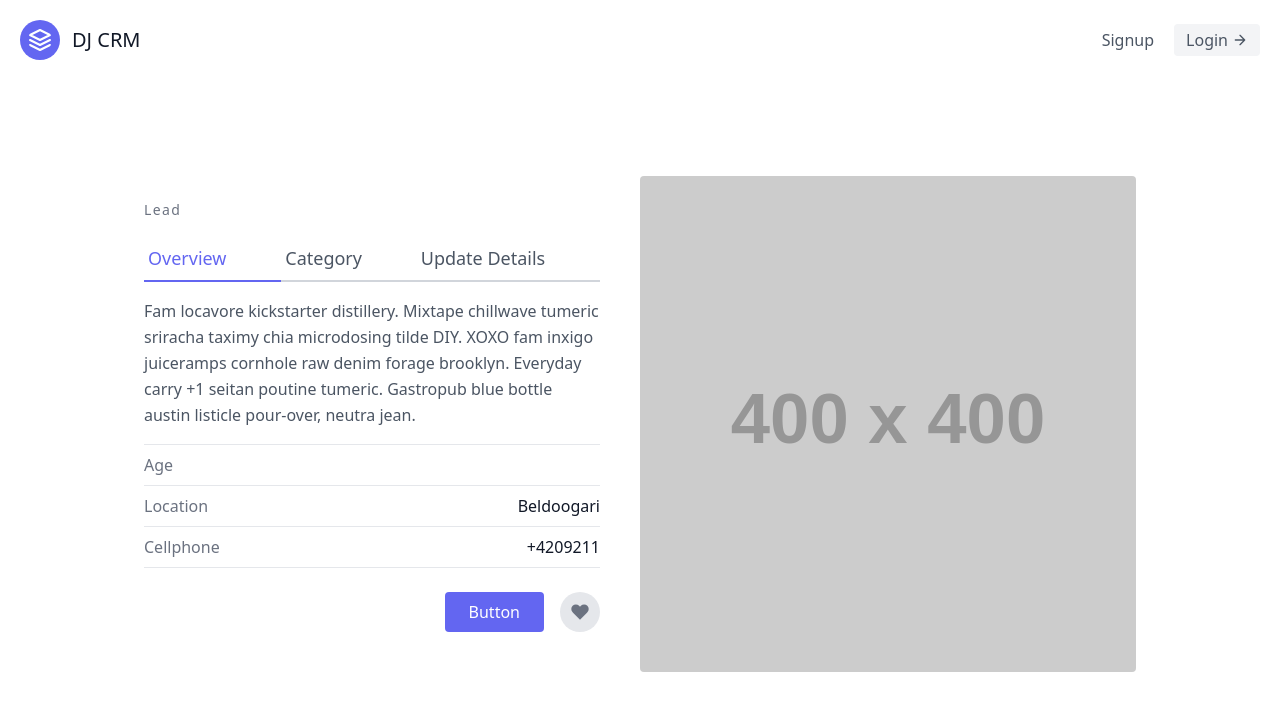
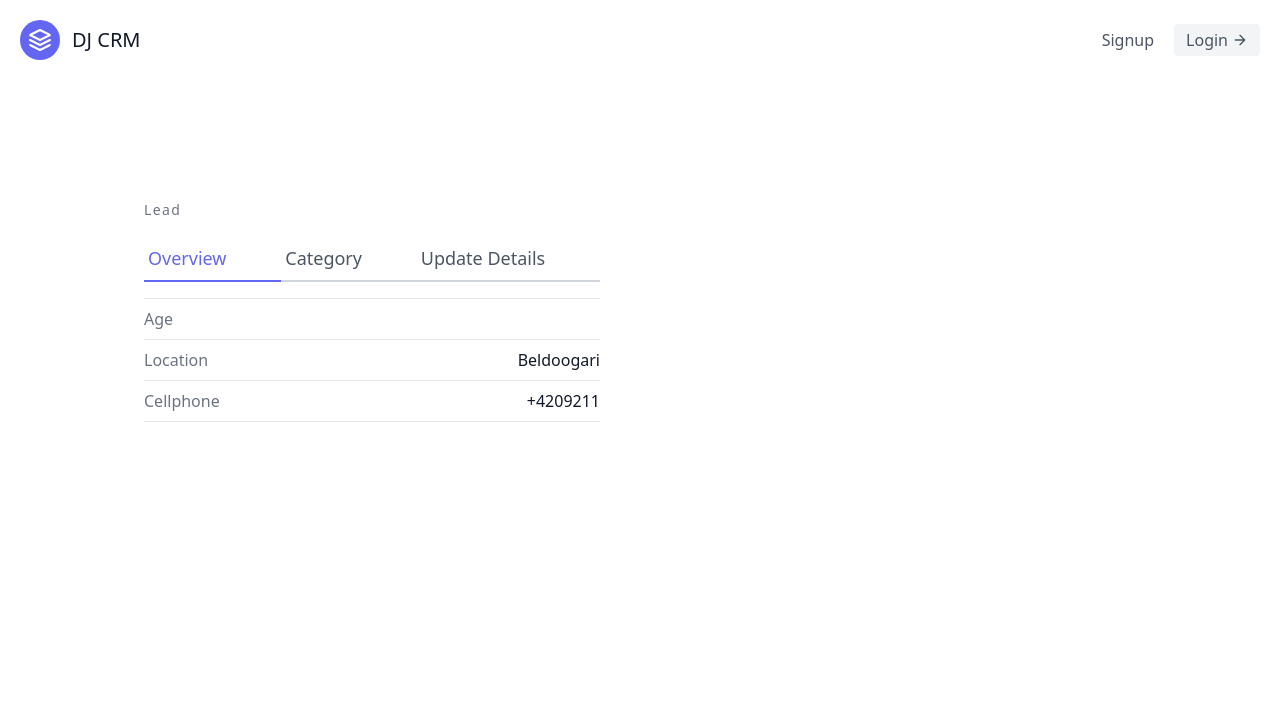
Before and after one commit to mauryahdx/DjanCRM, a Django app: template leads/templates/leads/lead_detail.html in a window 1280 px wide. Shown: the top 711 px of the page. Run offline with Django 3.2, Linux system fonts and the light colour scheme; the template is opened without the code that fills it, so the values that code supplies are empty; grey boxes labelled with a size stand in for pictures from a placeholder-image service; some libraries are stand-ins or nearby versions.

Commit message:
changed some html files of lead update,detail and category update

```diff
--- a/leads/templates/leads/lead_category_update.html
+++ b/leads/templates/leads/lead_category_update.html
@@ -3,7 +3,7 @@
 {% load tailwind_filters %}
 {% block content %}
 
-<section class="text-gray-600 body-font overflow-hidden">
+<section class="text-gray-600 body-font overflow-hidden ">
   <div class="container px-5 py-24 mx-auto">
     <div class="lg:w-4/5 mx-auto flex flex-wrap">
       <div class="lg:w-1/2 w-full lg:pr-10 lg:py-6 mb-6 lg:mb-0">
@@ -26,7 +26,7 @@
 
 
       </div>
-      <img alt="ecommerce" class="lg:w-1/2 w-full lg:h-auto h-64 object-cover object-center rounded" src="https://dummyimage.com/400x400">
+
     </div>
   </div>
 </section>
--- a/leads/templates/leads/lead_detail.html
+++ b/leads/templates/leads/lead_detail.html
@@ -7,7 +7,7 @@
 
 <section class="text-gray-600 body-font overflow-hidden">
   <div class="container px-5 py-24 mx-auto">
-    <div class="lg:w-4/5 mx-auto flex flex-wrap">
+    <div class=" mx-auto lg:w-4/5  flex flex-wrap">
       <div class="lg:w-1/2 w-full lg:pr-10 lg:py-6 mb-6 lg:mb-0">
         <h2 class="text-sm title-font text-gray-500 tracking-widest">Lead</h2>
         <h1 class="text-gray-900 text-3xl title-font font-medium mb-4">{{ lead.first_name }}</h1>
@@ -16,7 +16,7 @@
           <a href="{% url 'leads:lead-category-update' lead.pk %}" class="flex-grow border-b-2 border-gray-300 py-2 text-lg px-1">Category</a>
           <a href="{% url 'leads:lead-update' lead.pk %}" class="flex-grow border-b-2 border-gray-300 py-2 text-lg px-1">Update Details</a>
         </div>
-        <p class="leading-relaxed mb-4">Fam locavore kickstarter distillery. Mixtape chillwave tumeric sriracha taximy chia microdosing tilde DIY. XOXO fam inxigo juiceramps cornhole raw denim forage brooklyn. Everyday carry +1 seitan poutine tumeric. Gastropub blue bottle austin listicle pour-over, neutra jean.</p>
+
         <div class="flex border-t border-gray-200 py-2">
           <span class="text-gray-500">Age</span>
           <span class="ml-auto text-gray-900">{{ lead.age }}</span>
@@ -29,17 +29,8 @@
           <span class="text-gray-500">Cellphone</span>
           <span class="ml-auto text-gray-900">+4209211</span>
         </div>
-        <div class="flex">
+      </div>
 
-          <button  class="flex ml-auto text-white bg-indigo-500 border-0 py-2 px-6 focus:outline-none hover:bg-indigo-600 rounded">Button</button>
-          <button class="rounded-full w-10 h-10 bg-gray-200 p-0 border-0 inline-flex items-center justify-center text-gray-500 ml-4">
-            <svg fill="currentColor" stroke-linecap="round" stroke-linejoin="round" stroke-width="2" class="w-5 h-5" viewBox="0 0 24 24">
-              <path d="M20.84 4.61a5.5 5.5 0 00-7.78 0L12 5.67l-1.06-1.06a5.5 5.5 0 00-7.78 7.78l1.06 1.06L12 21.23l7.78-7.78 1.06-1.06a5.5 5.5 0 000-7.78z"></path>
-            </svg>
-          </button>
-        </div>
-      </div>
-      <img alt="ecommerce" class="lg:w-1/2 w-full lg:h-auto h-64 object-cover object-center rounded" src="https://dummyimage.com/400x400">
     </div>
   </div>
 </section>
--- a/leads/templates/leads/lead_update.html
+++ b/leads/templates/leads/lead_update.html
@@ -3,9 +3,9 @@
 {% load tailwind_filters %}
 {% block content %}
 
-<section class="text-gray-600 body-font overflow-hidden">
+<section class="text-gray-600 body-font overflow-hidden mx-auto">
   <div class="container px-5 py-24 mx-auto">
-    <div class="lg:w-4/5 mx-auto flex flex-wrap">
+    <div class="mx-auto flex flex-wrap lg:w-4/5 ">
       <div class="lg:w-1/2 w-full lg:pr-10 lg:py-6 mb-6 lg:mb-0">
         <h2 class="text-sm title-font text-gray-500 tracking-widest">Lead</h2>
         <h1 class="text-gray-900 text-3xl title-font font-medium mb-4">{{ lead.first_name }}</h1>
@@ -30,7 +30,7 @@
 
 
       </div>
-      <img alt="ecommerce" class="lg:w-1/2 w-full lg:h-auto h-64 object-cover object-center rounded" src="https://dummyimage.com/400x400">
+
     </div>
   </div>
 </section>
```
